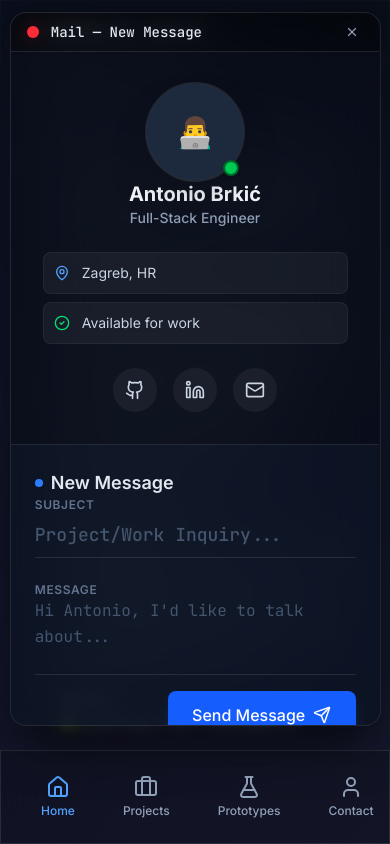
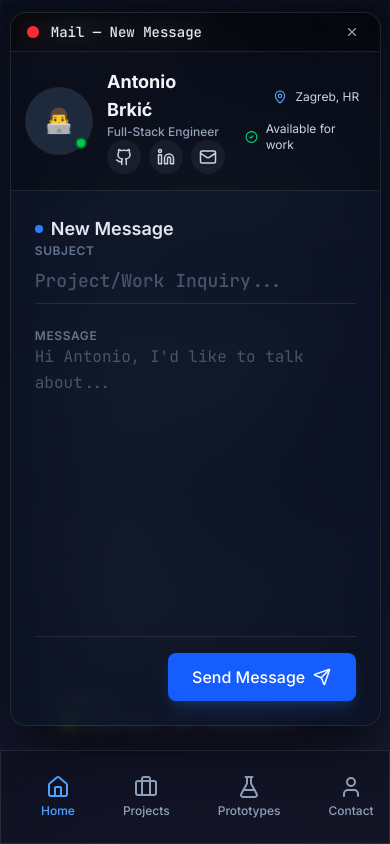
Before and after one commit to Brkic365/os-portfolio, a Next.js app: page / in a window 390 px wide. Both pictures are taken after a click on the button "Contact". Built offline with nearby package versions, Linux system fonts and the light colour scheme.

Commit message:
fix: restore social links in mobile contact modal

```diff
--- a/components/ProjectFolder.tsx
+++ b/components/ProjectFolder.tsx
@@ -16,10 +16,10 @@ const ProjectFolder = ({ project, onClick }: ProjectFolderProps) => {
       whileHover={{ scale: 1.02, y: -4 }}
       whileTap={{ scale: 0.98 }}
       onClick={onClick}
-      className="glass-panel rounded-2xl overflow-hidden cursor-pointer group h-[320px] flex flex-col"
+      className="glass-panel rounded-2xl overflow-hidden cursor-pointer group flex flex-col"
     >
-      {/* Cover Image - 85% height */}
-      <div className="h-[85%] bg-gradient-to-br from-slate-800/50 via-slate-900/50 to-blue-950/30 flex items-center justify-center text-7xl border-b border-white/5 relative overflow-hidden">
+      {/* Cover Image - 16:9 Aspect Ratio */}
+      <div className="w-full aspect-video bg-gradient-to-br from-slate-800/50 via-slate-900/50 to-blue-950/30 flex items-center justify-center text-7xl border-b border-white/5 relative overflow-hidden">
         {project.coverImage?.startsWith('/') ? (
           <img
             src={project.coverImage}
@@ -31,8 +31,8 @@ const ProjectFolder = ({ project, onClick }: ProjectFolderProps) => {
         )}
       </div>
 
-      {/* Glass Footer Strip - 15% height */}
-      <div className="h-[15%] p-4 flex items-center justify-between gap-3 bg-black/20 backdrop-blur-sm">
+      {/* Glass Footer Strip */}
+      <div className="p-4 flex items-center justify-between gap-3 bg-black/20 backdrop-blur-sm">
         <h3 className="text-base font-semibold text-slate-100 truncate flex-1">{project.name}</h3>
         {project.techStack.length > 0 && (
           <span className="px-2 py-1 bg-white/5 border border-white/10 rounded text-xs text-slate-300 font-[family-name:var(--font-jetbrains-mono)] whitespace-nowrap">
--- a/components/modals/ContactWindow.tsx
+++ b/components/modals/ContactWindow.tsx
@@ -60,37 +60,55 @@ const ContactWindow = ({ isOpen, onClose }: ContactWindowProps) => {
             <div className="flex flex-col md:flex-row bg-slate-900/40 h-full overflow-y-auto md:overflow-hidden">
 
                 {/* LEFT COLUMN: Profile */}
-                <div className="w-full md:w-[300px] bg-black/20 border-b md:border-b-0 md:border-r border-white/10 p-8 flex flex-col items-center text-center">
+                <div className="w-full md:w-[300px] bg-black/20 border-b md:border-b-0 md:border-r border-white/10 p-4 md:p-8 flex flex-row md:flex-col items-center md:items-center justify-between md:justify-start text-left md:text-center gap-4 shrink-0">
 
-                    {/* Avatar Ring */}
-                    <div className="relative mb-6">
-                        <div className="w-24 h-24 rounded-full bg-slate-700 ring-2 ring-white/10 overflow-hidden shadow-2xl">
-                            {/* Placeholder Avatar */}
-                            <div className="w-full h-full bg-slate-800 flex items-center justify-center text-3xl">
-                                👨‍💻
+                    {/* Left Side (Mobile) / Top (Desktop) */}
+                    <div className="flex flex-row md:flex-col items-center gap-4 md:gap-0">
+                        {/* Avatar Ring */}
+                        <div className="relative mb-0 md:mb-6 shrink-0">
+                            <div className="w-16 h-16 md:w-24 md:h-24 rounded-full bg-slate-700 ring-2 ring-white/10 overflow-hidden shadow-2xl">
+                                {/* Placeholder Avatar */}
+                                <div className="w-full h-full bg-slate-800 flex items-center justify-center text-2xl md:text-3xl">
+                                    👨‍💻
+                                </div>
+                            </div>
+                            {/* Status Indicator */}
+                            <div className="absolute bottom-1 right-1 w-3 h-3 md:w-4 md:h-4 bg-green-500 rounded-full border-2 border-black/50 shadow-sm" title="Available for work" />
+                        </div>
+
+                        <div className="flex flex-col md:items-center">
+                            <h3 className="text-lg md:text-xl font-bold text-slate-100 mb-0 md:mb-1">Antonio Brkić</h3>
+                            <p className="text-xs md:text-sm text-slate-400 font-medium md:mb-6">Full-Stack Engineer</p>
+
+                            {/* Mobile Socials */}
+                            <div className="flex md:hidden gap-2 mt-1.5">
+                                <a href="https://github.com/Brkic365" target="_blank" rel="noopener noreferrer" className="p-2 bg-white/5 hover:bg-white/10 rounded-full transition-colors text-slate-300 hover:text-white" title="GitHub">
+                                    <Github size={18} />
+                                </a>
+                                <a href="https://linkedin.com/in/antonio-brkic" target="_blank" rel="noopener noreferrer" className="p-2 bg-white/5 hover:bg-white/10 rounded-full transition-colors text-slate-300 hover:text-blue-400" title="LinkedIn">
+                                    <Linkedin size={18} />
+                                </a>
+                                <a href="mailto:antonio@vectraxr.com" className="p-2 bg-white/5 hover:bg-white/10 rounded-full transition-colors text-slate-300 hover:text-green-400" title="Email">
+                                    <Mail size={18} />
+                                </a>
                             </div>
                         </div>
-                        {/* Status Indicator */}
-                        <div className="absolute bottom-1 right-1 w-4 h-4 bg-green-500 rounded-full border-2 border-black/50 shadow-sm" title="Available for work" />
                     </div>
 
-                    <h3 className="text-xl font-bold text-slate-100 mb-1">Antonio Brkić</h3>
-                    <p className="text-sm text-slate-400 mb-6 font-medium">Full-Stack Engineer</p>
-
-                    {/* Details */}
-                    <div className="w-full space-y-3 mb-8" style={{ marginTop: "1.5rem", marginBottom: '1.5rem' }}>
-                        <div className="flex items-center gap-3 text-sm text-slate-300 bg-white/5 p-2.5 rounded-lg border border-white/5" style={{ marginBottom: '0.5rem' }}>
-                            <MapPin size={16} className="text-blue-400" />
+                    {/* Right Side (Mobile) / Details (Desktop) */}
+                    <div className="flex flex-col items-end md:items-center gap-2 md:gap-3 md:w-full md:mb-8 md:mt-1.5">
+                        <div className="flex items-center gap-2 text-xs md:text-sm text-slate-300 md:bg-white/5 p-1 md:p-2.5 rounded-lg md:border border-white/5">
+                            <MapPin size={14} className="text-blue-400" />
                             <span>Zagreb, HR</span>
                         </div>
-                        <div className="flex items-center gap-3 text-sm text-slate-300 bg-white/5 p-2.5 rounded-lg border border-white/5">
-                            <CheckCircle2 size={16} className="text-green-400" />
+                        <div className="flex items-center gap-2 text-xs md:text-sm text-slate-300 md:bg-white/5 p-1 md:p-2.5 rounded-lg md:border border-white/5">
+                            <CheckCircle2 size={14} className="text-green-400" />
                             <span>Available for work</span>
                         </div>
                     </div>
 
-                    {/* Social Row */}
-                    <div className="flex gap-4 mt-auto">
+                    {/* Social Row - Desktop Only */}
+                    <div className="hidden md:flex gap-4 mt-auto">
                         <a href="https://github.com/Brkic365" target="_blank" rel="noopener noreferrer" className="p-3 bg-white/5 hover:bg-white/10 rounded-full transition-colors text-slate-300 hover:text-white" title="GitHub">
                             <Github size={20} />
                         </a>
```
